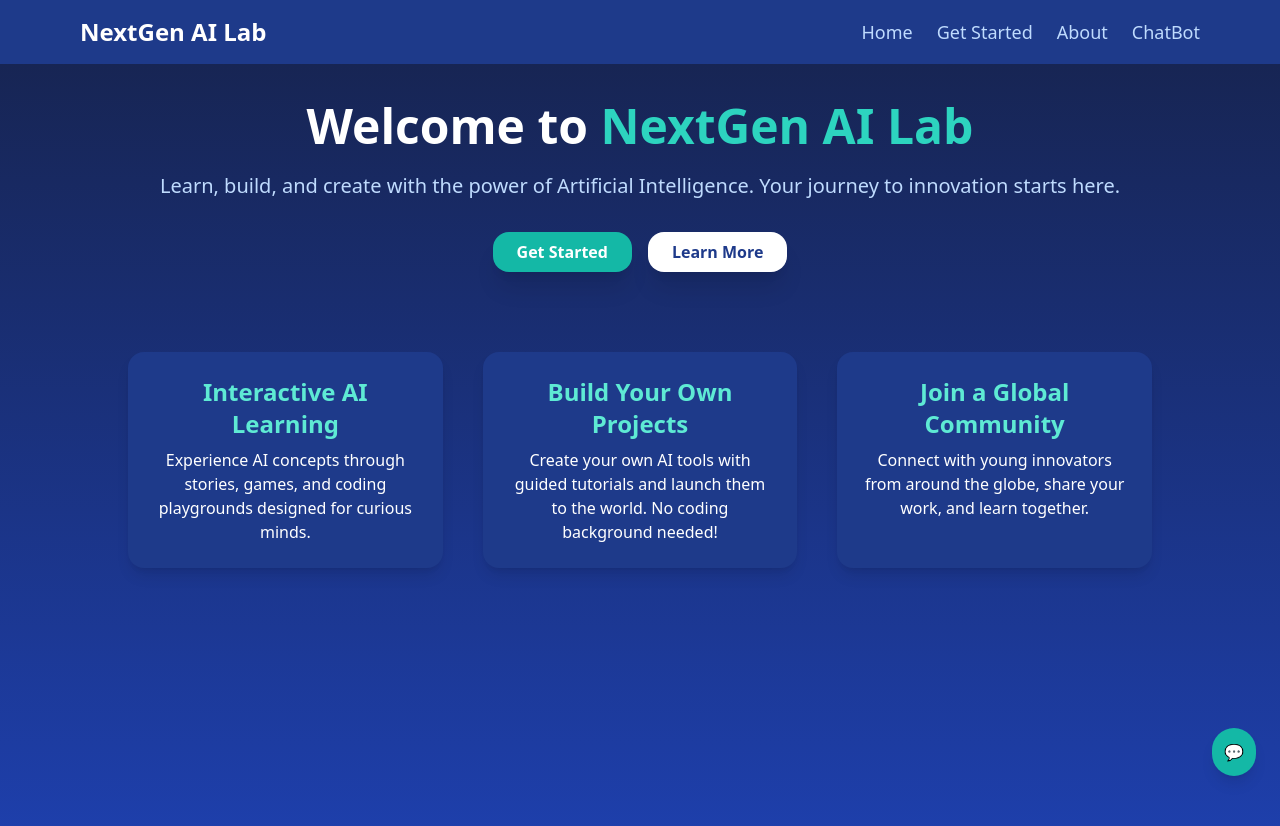
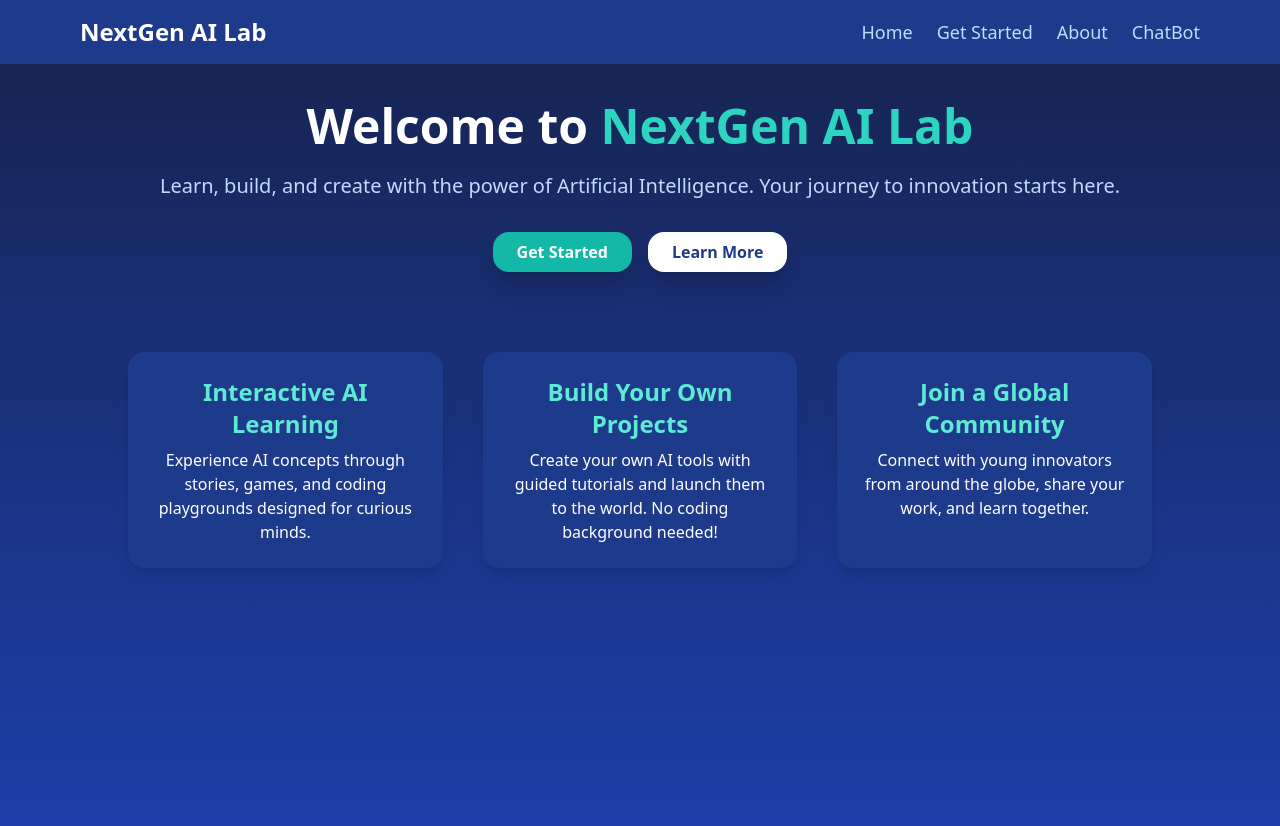
Before and after one commit to adtiwari7/nextgen-ai-lab, a React (Create React App) app: page / in a window 1280 px wide. Shown: the top 826 px of the page. Built offline with nearby package versions, Linux system fonts and the light colour scheme; the HTML template or start-up script is replaced by a standard one.

Commit message:
Update App.js

```diff
--- a/src/App.js
+++ b/src/App.js
@@ -42,7 +42,7 @@ function Home() {
         </div>
       </div>
 
-      <ChatWidget />
+
     </section>
   );
 }
```
